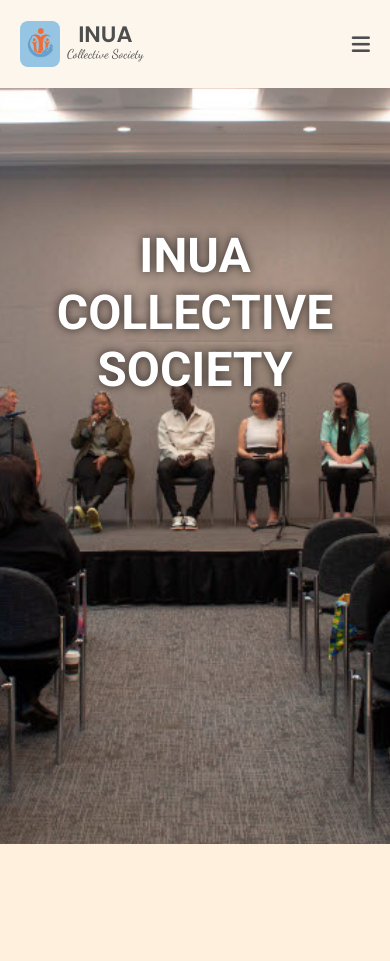
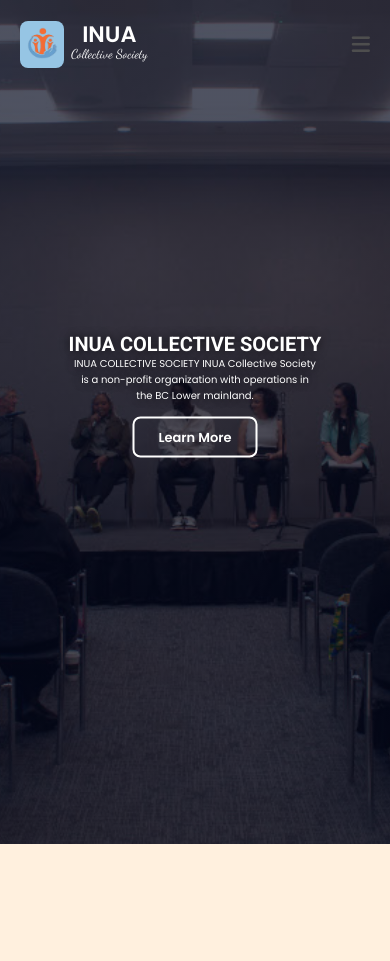
Before and after one commit to ShearStress021/inuaCollective, a Flask app: page / in a window 390 px wide. Shown: the top 961 px of the page. Run offline with Flask 3, Linux system fonts and the light colour scheme; some web fonts are replaced.

Commit message:
changed home page

```diff
--- a/static/css/style.css
+++ b/static/css/style.css
@@ -66,9 +66,17 @@ header {
     position: fixed;
     width: 100%;
     z-index: 5;
-    background: rgb(252, 246, 237)
-        /* background: var(--primary-color); */
+    /* background: rgb(252, 246, 237) */
 }
+
+/* header {
+    min-height: 100vh;
+    width: 100%;
+    background-image: linear-gradient(rgba(4, 9, 30, 0.7), rgba(4, 9, 30, 0.7)), url("../images/hero.jpg");
+    background-position: center;
+    background-size: cover;
+    position: relative;
+} */
 
 header .navbar {
     display: flex;
@@ -93,7 +101,8 @@ header .navbar {
 }
 
 .navbar .nav-logo img {
-    width: 28px;
+    width: 32px;
+    height: 32px;
 
 }
 
@@ -106,7 +115,7 @@ header .navbar {
 .navbar .nav-logo .title-name {
     /* color: var(--dark-color);
      */
-    color: #4e4e4e;
+    color: white;
     font-size: 1.4rem;
     font-weight: 600;
     text-transform: uppercase;
@@ -121,7 +130,7 @@ header .navbar {
     margin: 0;
     font-size: 0.8rem;
     font-weight: 400;
-    color: #4e4e4e;
+    color: white;
     font-family: "Dancing Script", cursive;
 }
 
@@ -130,14 +139,22 @@ header .navbar {
     gap: 10px;
 }
 
+.navbar .nav-menu .nav-item {
+    position: relative;
+}
+
+
+
 .navbar .nav-menu .nav-link {
     padding: 10px 18px;
     font-size: 1.12rem;
     /* color: var(--white-color); */
-    color: #4e4e4e;
+    color: var(--white-color);
     transition: 0.3s ease;
     border-radius: 30px;
+
 }
+
 
 .navbar :where(#menu-close-button, #menu-open-button) {
     display: none;
@@ -152,72 +169,77 @@ header .navbar {
 
 .hero-section {
     min-height: 100vh;
-    background-image: url("../images/hero.jpg");
+    background-image: linear-gradient(rgba(4, 9, 30, 0.7), rgba(4, 9, 30, 0.7)), url("../images/hero.jpg");
     background-size: cover;
     background-repeat: no-repeat;
     height: 400px;
     background-position: center;
     /* centers the image *
     /* background: var(--primary-color); */
+    position: relative;
 }
 
 .hero-section .section-content {
-    display: flex;
+    /* display: flex;
     align-items: center;
     min-height: 100vh;
     height: 400px;
-    color: #666;
-
-
-
+    color: #666; */
 
 }
 
 .hero-section .hero-details {
     text-align: center;
+    color: var(--white-color);
     margin: 0px auto 250px;
-
+    width: 90%;
+    position: absolute;
+    top: 45%;
+    left: 50%;
+    transform: translate(-50%, -50%);
 
 }
 
 .hero-section .hero-details .title {
-
-    font-size: 3rem;
+    font-size: 62px;
     color: white;
     font-family: "Roboto", sans-serif;
     text-shadow: 0 0 10px rgba(0, 0, 0, 0.7);
     text-transform: uppercase;
     margin: 20px auto 0;
+}
 
+.hero-section .hero-details p {
+    max-width: 70%;
+    margin: 10px 0 40px;
+    font-size: 14px;
+    color: white;
+    text-shadow: 0 0 10px rgba(0, 0, 0, 0.7);
+    margin: auto;
+    margin-bottom: 20px;
+}
 
+.hero-section .hero-details .learn-more {
+    padding: 12px 36px;
+    border: 2px solid var(--white-color);
+    color: var(--white-color);
+    border-radius: 8px;
+    background: transparent;
+    font-weight: 600;
+    font-size: 13px;
+    transition: 0.3s ease;
+    margin-top: 40px;
+    position: relative;
+    cursor: pointer;
 
 }
 
-.hero-section .hero-details .description {
-    max-width: 70%;
-    margin: 24px 0 40px;
-    font-size: 2rem;
-    color: white;
-    text-shadow: 0 0 10px rgba(0, 0, 0, 0.7);
-    margin: auto;
-}
-
-.hero-section .hero-details .button {
-    padding: 10px 26px;
-    border: 2px solid transparent;
-    color: #4e4e4e;
-    border-radius: 30px;
-    background-color: rgb(230, 183, 98);
-    font-weight: 600;
-    transition: 0.3s ease;
-    margin-top: 40px;
-
-}
-
-.hero-section .hero-details .button:hover {
+.hero-section .hero-details .learn-more:hover {
     color: var(--white-color);
     border-color: var(--white-color);
-    background: transparent;
+    background: var(--primary-color);
+    border: 1px solid var(--primary-color);
+
 }
 
 .hero-section .hero-image-wrapper {
@@ -683,6 +705,8 @@ header .navbar {
 
 .footer-section .social-link-list .social-link:hover {
     color: rgb(230, 183, 98);
+    transform: rotateY(45);
+
 }
 
 .footer-section :where(.copyright-text, .social-link) {
@@ -804,6 +828,21 @@ header .navbar {
 
 }
 
+@media screen and (max-width: 700px) {
+    .hero-section .hero-details .title {
+        font-size: 20px;
+    }
+
+    .hero-section .hero-details p {
+        font-size: 10px;
+    }
+
+    .hero-section .hero-details .learn-more {
+        padding: 9px 24px;
+    }
+
+}
+
 @media screen and (max-width: 640px) {
 
     .hero-section .hero-details .title {
--- a/templates/about.html
+++ b/templates/about.html
@@ -3,6 +3,7 @@
 {% block content %}
 
 <main>
+
     <section class="contact-section">
         <h2 class="section-title">Contact Us</h2>
         <div class="section-content">
@@ -34,6 +35,7 @@
 
 
     </section>
+
 </main>
 
 {% endblock %}
--- a/templates/hero.html
+++ b/templates/hero.html
@@ -5,8 +5,11 @@
                 <h2 class="title">
                     Inua Collective Society
                 </h2>
+                <p>INUA COLLECTIVE SOCIETY
+                    INUA Collective Society is a non-profit organization with
+                    operations in the BC Lower mainland. </p>
 
-                <!-- <a href="#" class="button learn-more">Learn More</a> -->
+                <a href="#" class="buthon learn-more">Learn More</a>
             </div>
             <!-- <div class="hero-image-wrapper">
                 <img src="{{ url_for('static', filename='images/hero.jpg')}}" </div>
```
